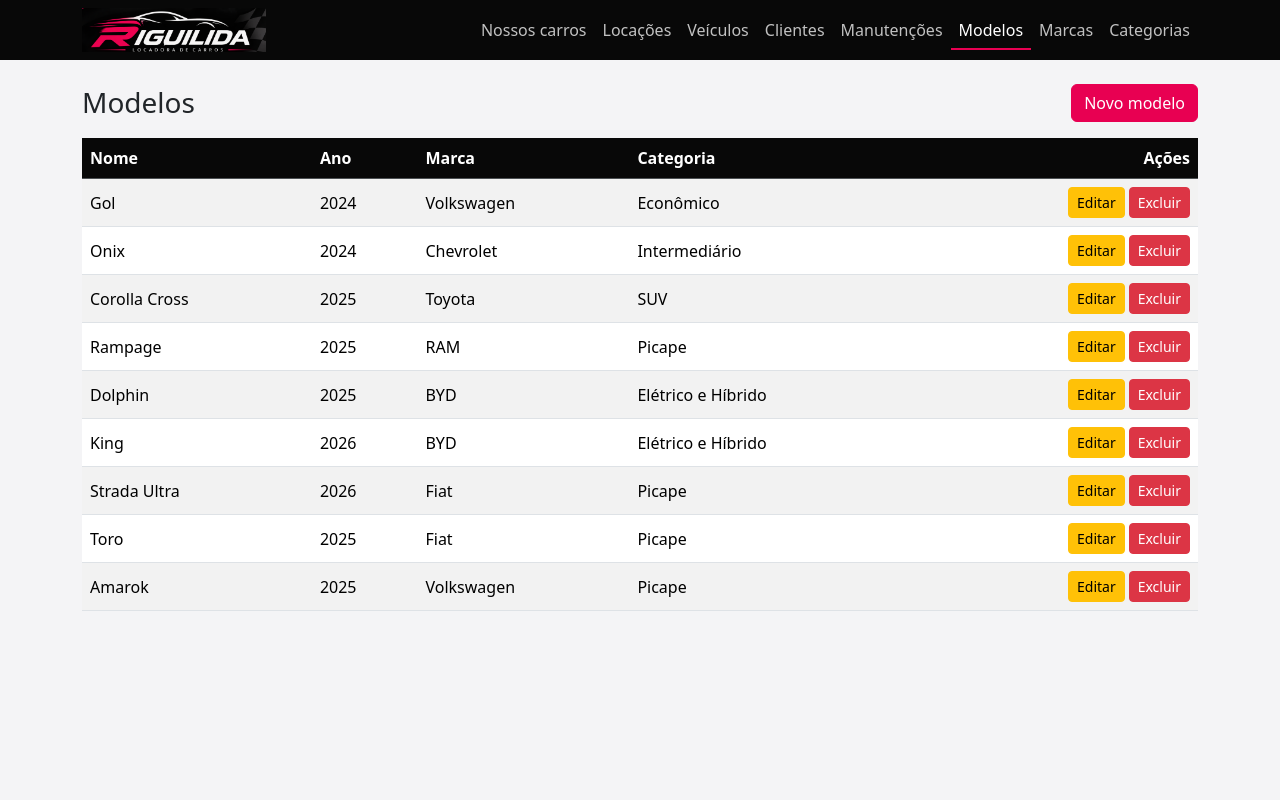
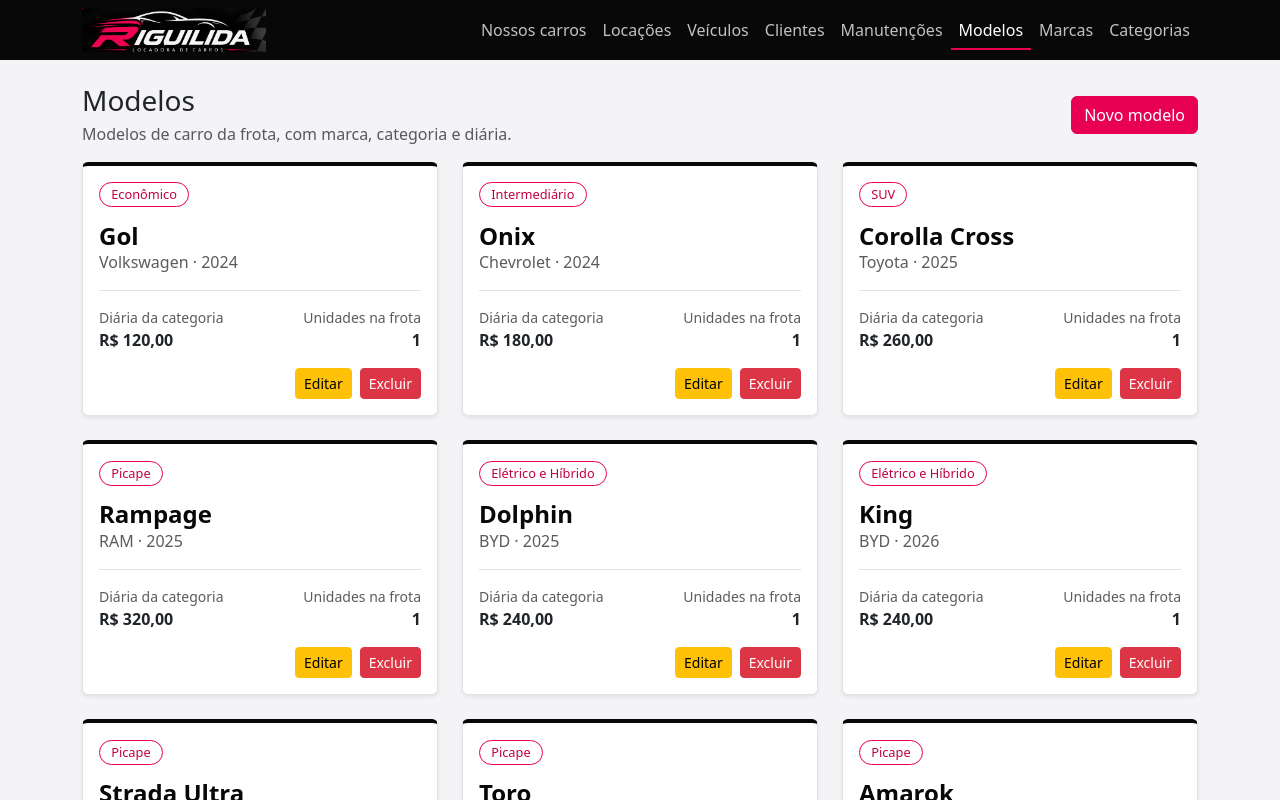
Before and after one commit to MariaJulia015/locadoraVeiculos, a React (Vite) app: page /modelos in a window 1280 px wide. Shown: the top 800 px of the page. Built offline with nearby package versions, Linux system fonts and the light colour scheme; data requests are answered from the project's data file.

Commit message:
modelos no mesmo visual de cards

```diff
--- a/src/pages/modelos/ModeloList.tsx
+++ b/src/pages/modelos/ModeloList.tsx
@@ -3,11 +3,11 @@ import { useLocation, useNavigate } from "react-router-dom";
 import { Alert } from "../../components/Alert";
 import { Button } from "../../components/Button";
 import { Modal } from "../../components/Modal";
-import { Table, type Column } from "../../components/Table";
 import type { Categoria } from "../../models/Categoria";
 import type { Marca } from "../../models/Marca";
 import type { Modelo } from "../../models/Modelo";
-import { mensagemDeErro } from "../../models/formatadores";
+import type { Veiculo } from "../../models/Veiculo";
+import { formatarMoeda, mensagemDeErro } from "../../models/formatadores";
 import { categoriaService } from "../../service/categoriaService";
 import { marcaService } from "../../service/marcaService";
 import { modeloService } from "../../service/modeloService";
@@ -19,17 +19,20 @@ export const ModeloList = () => {
   const [modelos, setModelos] = useState<Modelo[]>([]);
   const [marcas, setMarcas] = useState<Marca[]>([]);
   const [categorias, setCategorias] = useState<Categoria[]>([]);
+  const [veiculos, setVeiculos] = useState<Veiculo[]>([]);
   const [modeloParaExcluir, setModeloParaExcluir] = useState<Modelo | null>(null);
   const [sucesso, setSucesso] = useState<string>((location.state as { mensagem?: string } | null)?.mensagem ?? "");
   const [erro, setErro] = useState("");
 
   const carregar = async () => {
     try {
-      const [listaModelos, listaMarcas, listaCategorias] = await Promise.all([
+      const [listaModelos, listaMarcas, listaCategorias, listaVeiculos] = await Promise.all([
         modeloService.listar(),
         marcaService.listar(),
         categoriaService.listar(),
+        veiculoService.listar(),
       ]);
+      setVeiculos(listaVeiculos);
       setModelos(listaModelos);
       setMarcas(listaMarcas);
       setCategorias(listaCategorias);
@@ -63,32 +66,61 @@ export const ModeloList = () => {
     }
   };
 
-  const columns: Column<Modelo>[] = [
-    { header: "Nome", render: (modelo) => modelo.nome },
-    { header: "Ano", render: (modelo) => modelo.ano },
-    { header: "Marca", render: (modelo) => marcas.find((marca) => marca.id === modelo.marcaId)?.nome ?? "-" },
-    {
-      header: "Categoria",
-      render: (modelo) => categorias.find((categoria) => categoria.id === modelo.categoriaId)?.nome ?? "-",
-    },
-  ];
-
   return (
     <div className="container">
       <div className="d-flex justify-content-between align-items-center mb-3">
-        <h1 className="h3 mb-0">Modelos</h1>
+        <div>
+          <h1 className="h3 mb-1">Modelos</h1>
+          <p className="text-muted mb-0">Modelos de carro da frota, com marca, categoria e diária.</p>
+        </div>
         <Button label="Novo modelo" onClick={() => navigate("/modelos/novo")} />
       </div>
 
       <Alert type="success" message={sucesso} onClose={() => setSucesso("")} />
       <Alert type="danger" message={erro} onClose={() => setErro("")} />
 
-      <Table
-        columns={columns}
-        data={modelos}
-        onEdit={(modelo) => navigate(`/modelos/${modelo.id}`)}
-        onDelete={(modelo) => setModeloParaExcluir(modelo)}
-      />
+      {modelos.length === 0 && <p className="text-muted">Nenhum modelo cadastrado.</p>}
+
+      <div className="row g-4">
+        {modelos.map((modelo) => {
+          const marca = marcas.find((item) => item.id === modelo.marcaId);
+          const categoria = categorias.find((item) => item.id === modelo.categoriaId);
+          const unidades = veiculos.filter((veiculo) => veiculo.modeloId === modelo.id).length;
+
+          return (
+            <div className="col-12 col-md-6 col-lg-4" key={modelo.id}>
+              <div className="card h-100 shadow-sm carro-riguilida">
+                <div className="card-body d-flex flex-column">
+                  <div className="mb-3">
+                    {categoria && <span className="etiqueta-categoria">{categoria.nome}</span>}
+                  </div>
+
+                  <h2 className="h4 nome-carro mb-0">{modelo.nome}</h2>
+                  <p className="text-muted mb-3">
+                    {marca?.nome ?? "-"} · {modelo.ano}
+                  </p>
+
+                  <div className="d-flex justify-content-between border-top pt-3 mt-auto mb-3">
+                    <div>
+                      <small className="text-muted d-block">Diária da categoria</small>
+                      <strong>{categoria ? formatarMoeda(categoria.valorLocacao) : "-"}</strong>
+                    </div>
+                    <div className="text-end">
+                      <small className="text-muted d-block">Unidades na frota</small>
+                      <strong>{unidades}</strong>
+                    </div>
+                  </div>
+
+                  <div className="d-flex gap-2 justify-content-end">
+                    <Button label="Editar" variant="warning" size="sm" onClick={() => navigate(`/modelos/${modelo.id}`)} />
+                    <Button label="Excluir" variant="danger" size="sm" onClick={() => setModeloParaExcluir(modelo)} />
+                  </div>
+                </div>
+              </div>
+            </div>
+          );
+        })}
+      </div>
 
       <Modal
         show={modeloParaExcluir !== null}
```
Also changed, not shown: prints/12-modelos.png (added), 1 other file (tests, documents, lock files or other folders).
